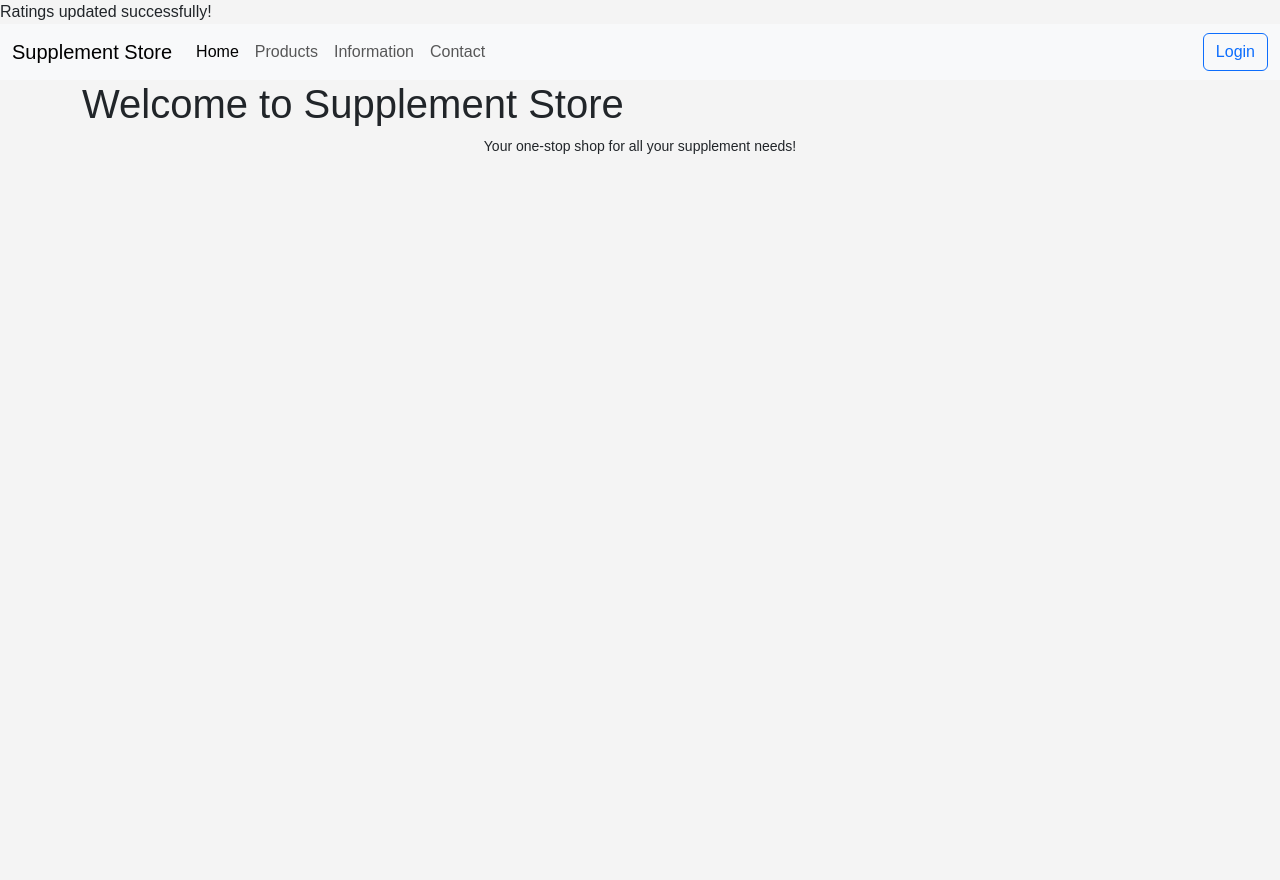
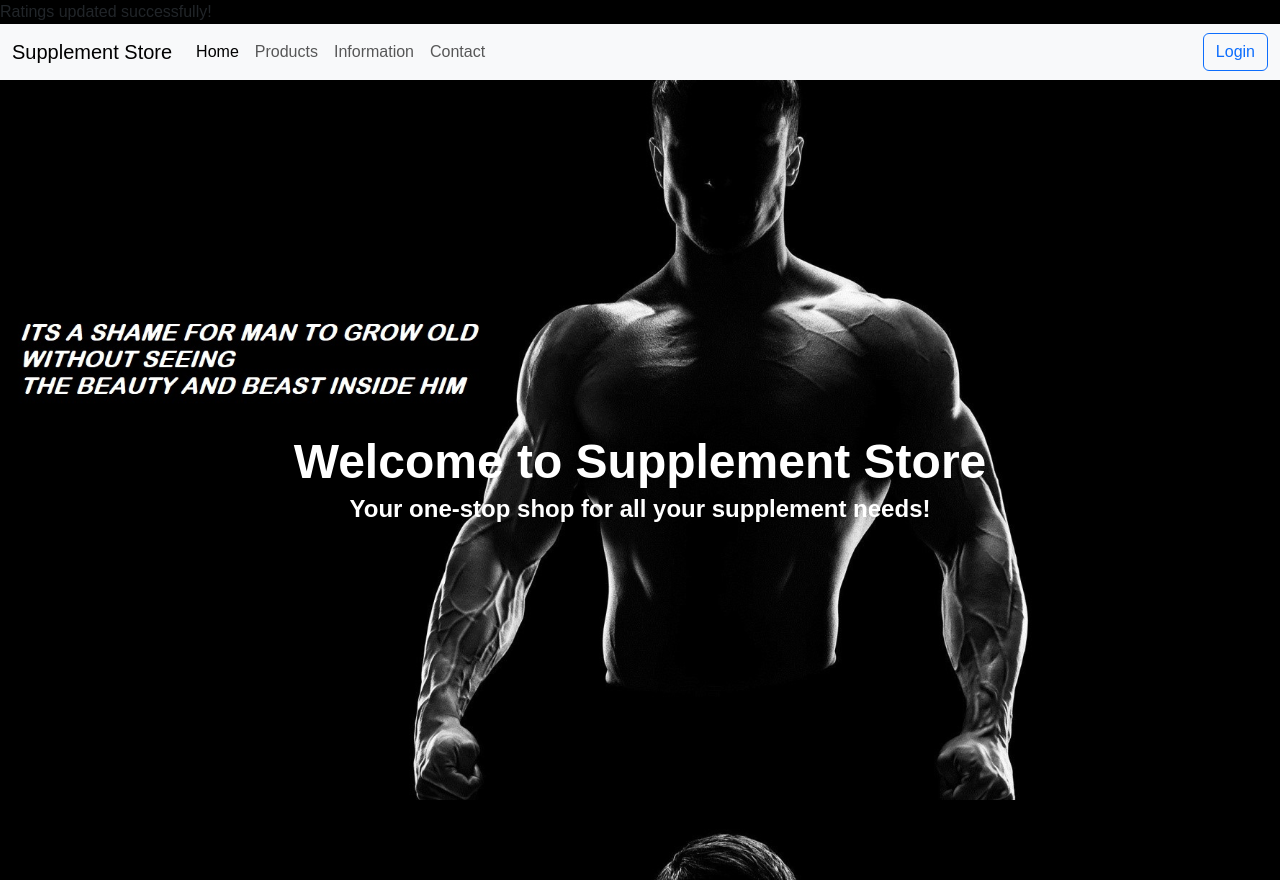
Before and after one commit to HimanM/Suppliment-Store, a PHP site: page /send_mail/ in a window 1280 px wide. Before the commit the page ends 154 px from the top, so only its background shows below. Run offline with PHP 8.4, Linux system fonts and the light colour scheme; data comes from the database, SQL or seed files in the repository.

Commit message:
index bg changes

```diff
--- a/CSS/login_styles.css
+++ b/CSS/login_styles.css
@@ -1,3 +1,4 @@
+
 /* Base styles for the body */
 body {
     font-family: Arial, sans-serif;
--- a/index.php
+++ b/index.php
@@ -19,6 +19,40 @@
     <link href="https://cdn.jsdelivr.net/npm/bootstrap@5.3.0-alpha1/dist/css/bootstrap.min.css" rel="stylesheet">
     <link rel="stylesheet" href="CSS/login_styles.css">
     <title>Supplement Store</title>
+    <style>
+        body {
+            background-image: url("./images/bg1.jpg");
+            background-size: cover;
+            background-attachment: fixed;
+            background-position: center;
+            background-repeat: no-repeat;
+
+        }
+        .container {
+    display: flex;
+    flex-direction: column;
+    align-items: center;
+    justify-content: center;
+    height: 100vh;
+    text-align: center;
+
+}
+
+.container h1 {
+    font-size: 3rem; /* Larger font size */
+    font-weight: bold;
+    color: white; /* White color for the text */
+    margin: 0;
+}
+
+.container p {
+    font-size: 1.5rem; /* Slightly larger font size for paragraph */
+    color: white;
+    font-weight: bold;
+    margin: 0;
+}
+
+        </style>
 </head>
 <body>
 <?php include 'top_nav.php'; ?>
```
